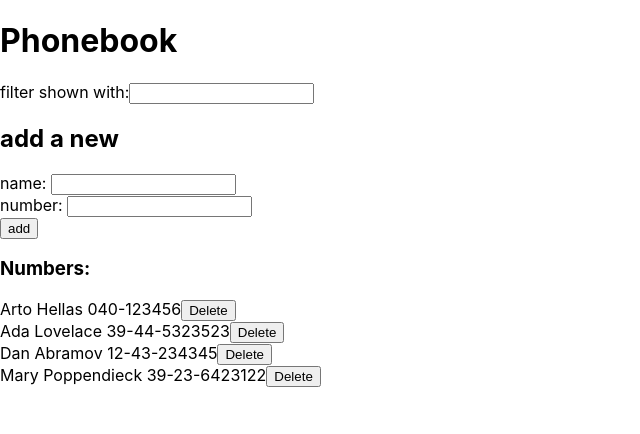
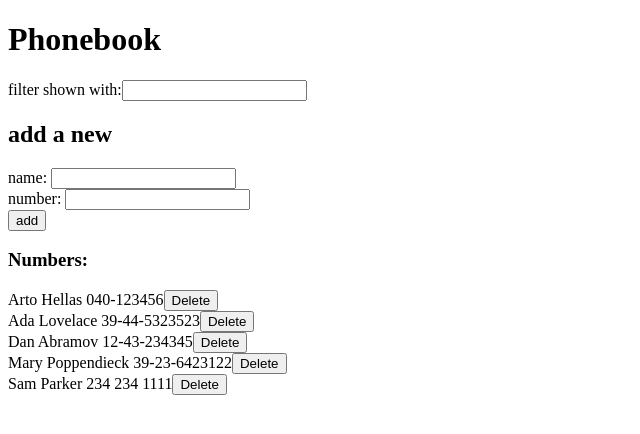
Before and after one commit to samuelaparker/Full-Stack-Open-2020, a React (Create React App) app in the folder part 2/phonebook/: page / in a window 1280 px wide. Shown: the top 434 px of the page, without its empty margins (0-640 px from the left). Built offline with nearby package versions, Linux system fonts and the light colour scheme; data requests are answered from the project's data file.

Commit message:
Ex. 2.19 - 2.20

```diff
--- a/part 2/phonebook/db.json
+++ b/part 2/phonebook/db.json
@@ -19,6 +19,11 @@
       "name": "Mary Poppendieck",
       "number": "39-23-6423122",
       "id": 4
+    },
+    {
+      "name": "Sam Parker",
+      "number": "234 234 1111",
+      "id": 5
     }
   ]
 }
--- a/part 2/phonebook/src/App.js
+++ b/part 2/phonebook/src/App.js
@@ -1,11 +1,15 @@
 import React, { useState, useEffect } from 'react'
 import personService from './services/persons'
+import Notification from './components/Notification'
+import ErrorMessage from './components/ErrorMessage'
 
 const App = () => {
   const [persons, setPersons] = useState([])
   const [newName, setNewName] = useState('')
   const [newNumber, setNumber] = useState('')
   const [filterInput, setFilterInput] = useState('')
+  const [notificationMessage, setNotificationMessage] = useState(null)
+  const [errorMessage, setErrorMessage] = useState(null)
 
   const filteredPeople = persons.map(n => n).filter(n => n.name.toLocaleLowerCase().includes(filterInput.toLocaleLowerCase()))
 
@@ -32,10 +36,19 @@
         .update(changedContact.id, changedContact)
         .then(returnedContact => {
           setPersons(persons.map(person => person.name !== changedContact.name ? person : returnedContact))
+          setNotificationMessage(`Updated ${contact.name}`)
+          setTimeout(() => {
+            setNotificationMessage(null)
+          }, 3000)
           setNewName('')
           setNumber('')
         })
-        .catch(error => { console.log(error) })
+        .catch(error => {
+          setErrorMessage(`Contact of ${contact.name} already removed from server`)
+          setTimeout(() => {
+            setErrorMessage(null)
+          }, 3000)
+        })
 
     }
 
@@ -44,6 +57,10 @@
         .create(personObject)
         .then(response => {
           setPersons(persons.concat(response))
+          setNotificationMessage(`Added ${personObject.name}`)
+          setTimeout(() => {
+            setNotificationMessage(null)
+          }, 3000)
           setNewName('')
           setNumber('')
         })
@@ -69,6 +86,10 @@
         .deleteResource(id)
         .then(() => {
           setPersons(persons.filter(n => n.id !== id))
+          setNotificationMessage(`Deleted ${person.name}`)
+          setTimeout(() => {
+            setNotificationMessage(null)
+          }, 3000)
         })
         .catch(error => {
           console.log(error)
@@ -80,6 +101,8 @@
   return (
     <div>
       <h1>Phonebook</h1>
+      <Notification message={notificationMessage} />
+      <ErrorMessage message={errorMessage} />
       <Filter
         filterInput={filterInput}
         handleFilterInput={handleFilterInput}
--- /dev/null
+++ b/part 2/phonebook/src/components/ErrorMessage.js
@@ -0,0 +1,14 @@
+import React from 'react'
+
+const ErrorMessage = ({ message }) => {
+    if (message === null) {
+        return null
+    }
+    return (
+        <div className="error_message">
+            {message}
+        </div>
+    )
+}
+
+export default ErrorMessage
--- /dev/null
+++ b/part 2/phonebook/src/components/Notification.js
@@ -0,0 +1,14 @@
+import React from 'react'
+
+const Notification = ({ message }) => {
+    if (message === null) {
+        return null
+    }
+    return (
+        <div className="notification">
+            {message}
+        </div>
+    )
+}
+
+export default Notification
--- a/part 2/phonebook/src/index.css
+++ b/part 2/phonebook/src/index.css
@@ -1,13 +1,19 @@
-body {
-  margin: 0;
-  font-family: -apple-system, BlinkMacSystemFont, 'Segoe UI', 'Roboto', 'Oxygen',
-    'Ubuntu', 'Cantarell', 'Fira Sans', 'Droid Sans', 'Helvetica Neue',
-    sans-serif;
-  -webkit-font-smoothing: antialiased;
-  -moz-osx-font-smoothing: grayscale;
+.notification {
+  color: green;
+  background: lightgrey;
+  font-size: 20px;
+  border-style: solid;
+  border-radius: 5px;
+  padding: 10px;
+  margin-bottom: 10px;
 }
 
-code {
-  font-family: source-code-pro, Menlo, Monaco, Consolas, 'Courier New',
-    monospace;
+.error_message {
+  color: red;
+  background: lightgrey;
+  font-size: 20px;
+  border-style: solid;
+  border-radius: 5px;
+  padding: 10px;
+  margin-bottom: 10px;
 }
```
Also changed, not shown: 1 other file (tests, documents, lock files or other folders).
